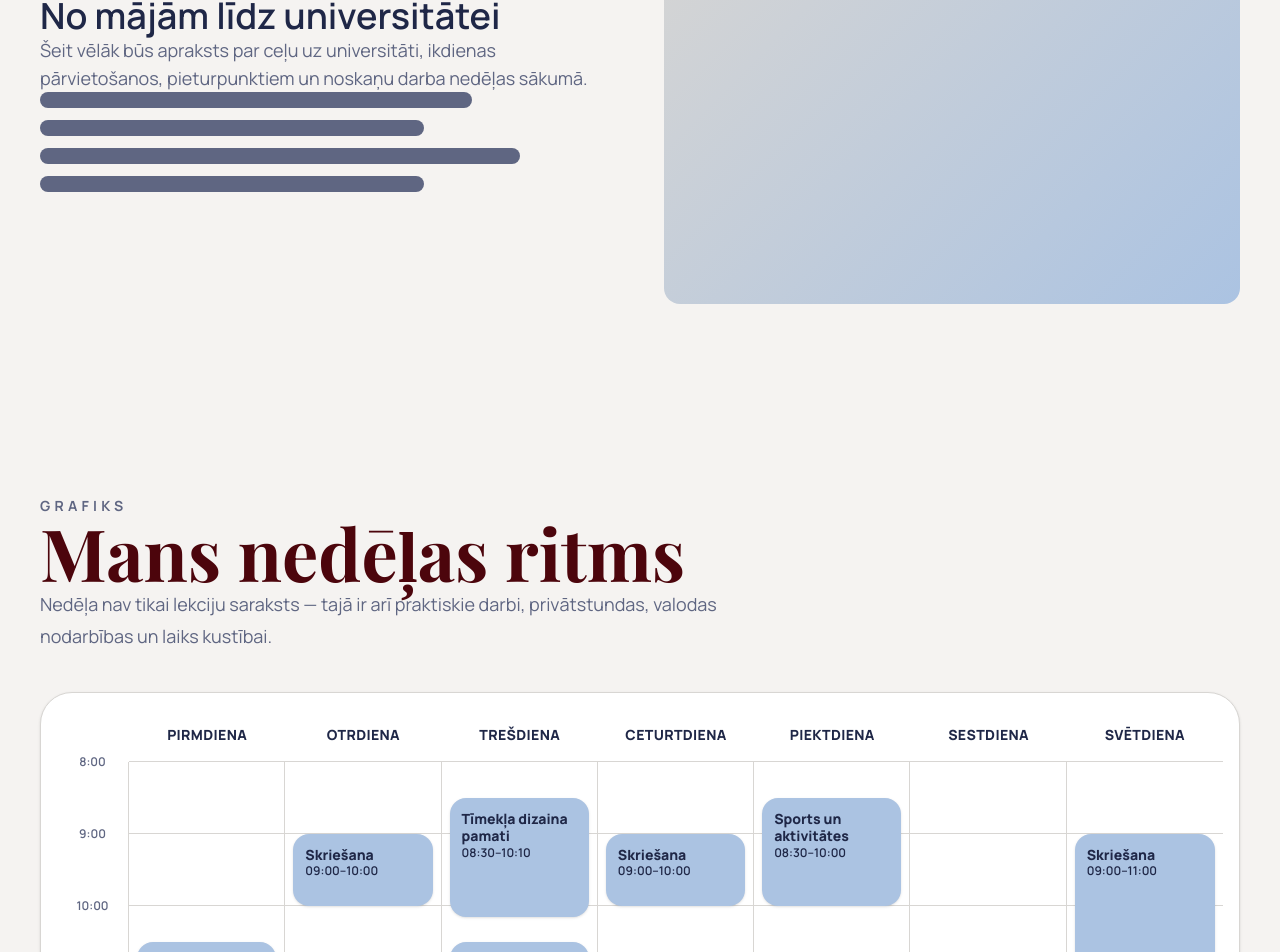
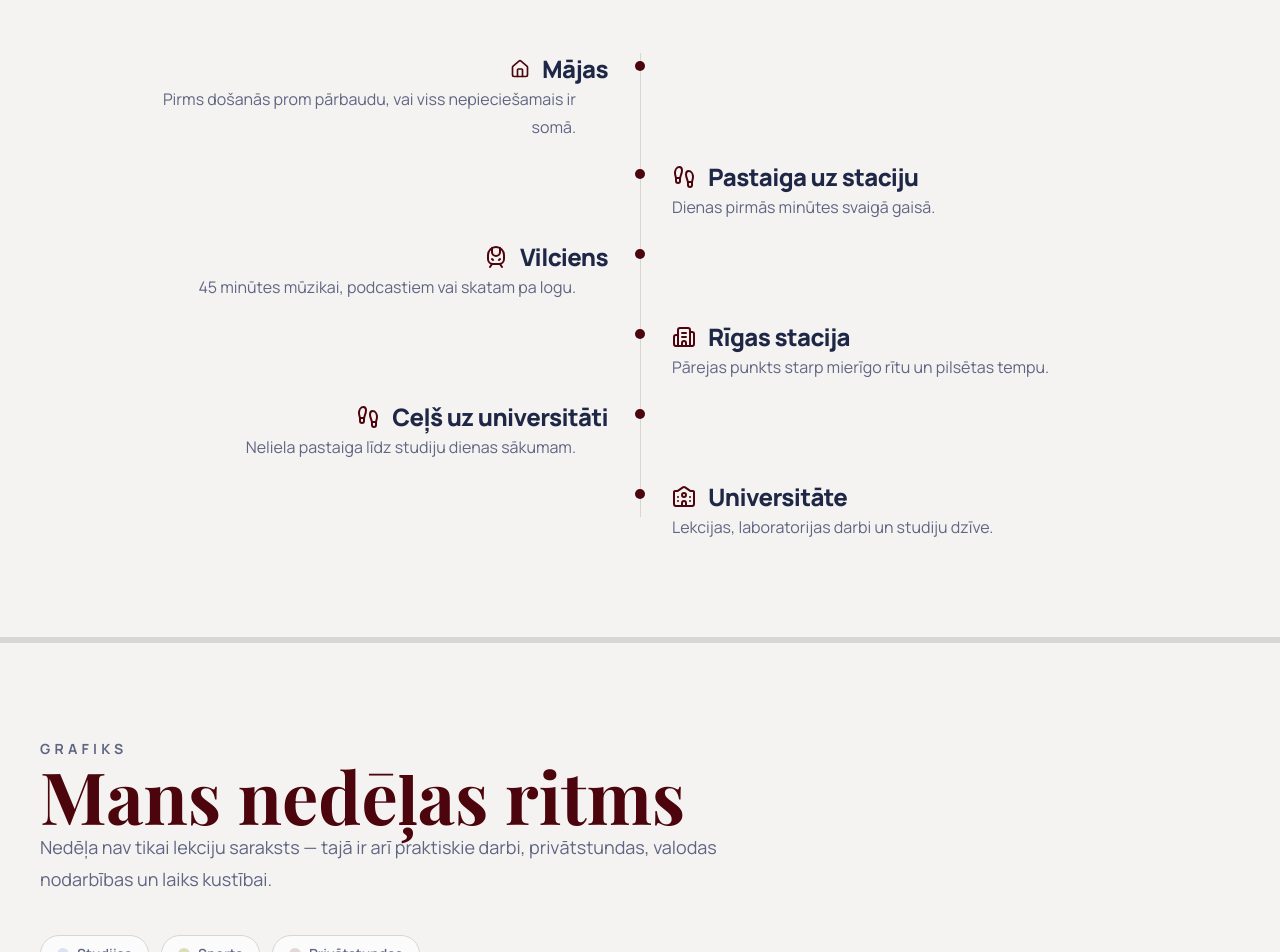
Before and after one commit to BeateSannija/StudentaNedela, a React (Vite) app: page / in a window 1280 px wide. Shown: the part 1838-2790 px from the top of the page. Built offline with nearby package versions, Linux system fonts and the light colour scheme.

Commit message:
Add core JourneySection layout

```diff
--- a/src/components/JourneySection.tsx
+++ b/src/components/JourneySection.tsx
@@ -1,29 +1,218 @@
+function HouseIcon() {
+  return (
+    <svg
+      xmlns="http://www.w3.org/2000/svg"
+      viewBox="0 0 24 24"
+      fill="none"
+      stroke="currentColor"
+      strokeWidth="2"
+      strokeLinecap="round"
+      strokeLinejoin="round"
+      className="h-5 w-5 shrink-0"
+      aria-hidden="true"
+    >
+      <path d="M15 21v-8a1 1 0 0 0-1-1h-4a1 1 0 0 0-1 1v8" />
+      <path d="M3 10a2 2 0 0 1 .709-1.528l7-6a2 2 0 0 1 2.582 0l7 6A2 2 0 0 1 21 10v9a2 2 0 0 1-2 2H5a2 2 0 0 1-2-2z" />
+    </svg>
+  );
+}
+
+function WalkIcon() {
+  return (
+    <svg
+      xmlns="http://www.w3.org/2000/svg"
+      width="24"
+      height="24"
+      viewBox="0 0 24 24"
+      fill="none"
+      stroke="currentColor"
+      stroke-width="2"
+      stroke-linecap="round"
+      stroke-linejoin="round"
+      // class="lucide lucide-footprints-icon lucide-footprints"
+    >
+      <path d="M4 16v-2.38C4 11.5 2.97 10.5 3 8c.03-2.72 1.49-6 4.5-6C9.37 2 10 3.8 10 5.5c0 3.11-2 5.66-2 8.68V16a2 2 0 1 1-4 0Z" />
+      <path d="M20 20v-2.38c0-2.12 1.03-3.12 1-5.62-.03-2.72-1.49-6-4.5-6C14.63 6 14 7.8 14 9.5c0 3.11 2 5.66 2 8.68V20a2 2 0 1 0 4 0Z" />
+      <path d="M16 17h4" />
+      <path d="M4 13h4" />
+    </svg>
+  );
+}
+function TrainIcon() {
+  return (
+    <svg
+      xmlns="http://www.w3.org/2000/svg"
+      width="24"
+      height="24"
+      viewBox="0 0 24 24"
+      fill="none"
+      stroke="currentColor"
+      stroke-width="2"
+      stroke-linecap="round"
+      stroke-linejoin="round"
+      // class="lucide lucide-train-front-icon lucide-train-front"
+    >
+      <path d="M8 3.1V7a4 4 0 0 0 8 0V3.1" />
+      <path d="m9 15-1-1" />
+      <path d="m15 15 1-1" />
+      <path d="M9 19c-2.8 0-5-2.2-5-5v-4a8 8 0 0 1 16 0v4c0 2.8-2.2 5-5 5Z" />
+      <path d="m8 19-2 3" />
+      <path d="m16 19 2 3" />
+    </svg>
+  );
+}
+function CityIcon() {
+  return (
+    <svg
+      xmlns="http://www.w3.org/2000/svg"
+      width="24"
+      height="24"
+      viewBox="0 0 24 24"
+      fill="none"
+      stroke="currentColor"
+      stroke-width="2"
+      stroke-linecap="round"
+      stroke-linejoin="round"
+      // class="lucide lucide-building2-icon lucide-building-2"
+    >
+      <path d="M10 12h4" />
+      <path d="M10 8h4" />
+      <path d="M14 21v-3a2 2 0 0 0-4 0v3" />
+      <path d="M6 10H4a2 2 0 0 0-2 2v7a2 2 0 0 0 2 2h16a2 2 0 0 0 2-2V9a2 2 0 0 0-2-2h-2" />
+      <path d="M6 21V5a2 2 0 0 1 2-2h8a2 2 0 0 1 2 2v16" />
+    </svg>
+  );
+}
+function UniIcon() {
+  return (
+    <svg
+      xmlns="http://www.w3.org/2000/svg"
+      width="24"
+      height="24"
+      viewBox="0 0 24 24"
+      fill="none"
+      stroke="currentColor"
+      stroke-width="2"
+      stroke-linecap="round"
+      stroke-linejoin="round"
+      // class="lucide lucide-university-icon lucide-university"
+    >
+      <path d="M14 21v-3a2 2 0 0 0-4 0v3" />
+      <path d="M18 12h.01" />
+      <path d="M18 16h.01" />
+      <path d="M22 7a1 1 0 0 0-1-1h-2a2 2 0 0 1-1.143-.359L13.143 2.36a2 2 0 0 0-2.286-.001L6.143 5.64A2 2 0 0 1 5 6H3a1 1 0 0 0-1 1v12a2 2 0 0 0 2 2h16a2 2 0 0 0 2-2z" />
+      <path d="M6 12h.01" />
+      <path d="M6 16h.01" />
+      <circle cx="12" cy="10" r="2" />
+    </svg>
+  );
+}
+
+const journeySteps = [
+  {
+    id: "home",
+    title: "Mājas",
+    text: "Pirms došanās prom pārbaudu, vai viss nepieciešamais ir somā.",
+    icon: HouseIcon,
+  },
+  {
+    id: "walk-to-station",
+    title: "Pastaiga uz staciju",
+    text: "Dienas pirmās minūtes svaigā gaisā.",
+    icon: WalkIcon,
+  },
+  {
+    id: "train",
+    title: "Vilciens",
+    text: "45 minūtes mūzikai, podcastiem vai skatam pa logu.",
+    icon: TrainIcon,
+  },
+  {
+    id: "riga-station",
+    title: "Rīgas stacija",
+    text: "Pārejas punkts starp mierīgo rītu un pilsētas tempu.",
+    icon: CityIcon,
+  },
+  {
+    id: "walk-to-university",
+    title: "Ceļš uz universitāti",
+    text: "Neliela pastaiga līdz studiju dienas sākumam.",
+    icon: WalkIcon,
+  },
+  {
+    id: "university",
+    title: "Universitāte",
+    text: "Lekcijas, laboratorijas darbi un studiju dzīve.",
+    icon: UniIcon,
+  },
+];
+
 export function JourneySection() {
   return (
-    <section id="route" className="section">
+    <section id="route" className="section section-divider">
       <div className="container">
-        <div className="grid items-center gap-12 md:grid-cols-2">
-          <div className="space-y-6">
-            <h2 className="text-3xl font-semibold md:text-4xl">
-              No mājām līdz universitātei
-            </h2>
+        <div className="mb-14 max-w-3xl">
+          <div className="relative inline-block">
+            <div className="absolute -left-4 top-0 h-7 w-32 -rotate-1 bg-[var(--color-green)]" />
 
-            <p className="text-lg text-[var(--color-muted)]">
-              Šeit vēlāk būs apraksts par ceļu uz universitāti, ikdienas
-              pārvietošanos, pieturpunktiem un noskaņu darba nedēļas sākumā.
+            <p className="relative pt-[2px] text-sm font-bold uppercase tracking-[0.3em] text-[var(--color-primary)]">
+              Ceļš
             </p>
-
-            <div className="space-y-3">
-              <div className="h-4 w-3/4 rounded-full bg-[var(--color-muted)]" />
-              <div className="h-4 w-2/3 rounded-full bg-[var(--color-muted)]" />
-              <div className="h-4 w-5/6 rounded-full bg-[var(--color-muted)]" />
-              <div className="h-4 w-2/3 rounded-full bg-[var(--color-muted)]" />
-            </div>
           </div>
 
-          <div className="placeholder-box h-[420px]" />
+          <h2 className="mt-5 display-heading text-4xl font-bold leading-[1.02] text-[var(--color-primary)] md:text-6xl">
+            No mājām līdz universitātei
+          </h2>
+
+          <p className="mt-5 max-w-2xl text-base leading-7 text-[var(--color-muted)]">
+            Ikdienas maršruts, kas savieno mierīgu rītu, vilciena ritmu un
+            studiju dienas sākumu pilsētā.
+          </p>
+        </div>
+
+        <div className="relative mx-auto max-w-5xl">
+          <div className="absolute bottom-6 left-[1.1rem] top-0 w-px bg-[var(--color-border)] md:left-1/2" />
+
+          <div className="space-y-8 md:space-y-5">
+            {journeySteps.map((step, index) => {
+              const isRight = index % 2 === 1;
+              const Icon = step.icon;
+
+              return (
+                <article
+                  key={step.id}
+                  className="relative grid gap-6 md:grid-cols-2 md:gap-16"
+                >
+                  <span className="absolute left-[1.1rem] top-2 z-10 h-2.5 w-2.5 -translate-x-1/2 rounded-full bg-[var(--color-primary)] md:left-1/2" />
+                  <div
+                    className={`relative pl-14 md:pl-0 ${
+                      isRight
+                        ? "md:col-start-2 md:text-left"
+                        : "md:col-start-1 md:text-right"
+                    }`}
+                  >
+                    <h3
+                      className={`flex items-center gap-3 text-2xl font-extrabold tracking-tight text-[var(--color-text)] ${
+                        !isRight ? "md:justify-end" : ""
+                      }`}
+                    >
+                      <span className="text-[var(--color-primary)]">
+                        <Icon />
+                      </span>
+
+                      {step.title}
+                    </h3>
+
+                    <p className="mt-2 max-w-md text-base leading-7 text-[var(--color-muted)] md:ml-auto">
+                      {step.text}
+                    </p>
+                  </div>
+                </article>
+              );
+            })}
+          </div>
         </div>
       </div>
-     </section>
-  )
+    </section>
+  );
 }
--- a/src/components/RelaxSection.tsx
+++ b/src/components/RelaxSection.tsx
@@ -27,7 +27,7 @@ const hobbies = [
     image: "/images/relax-cook.jpg",
     imagePosition: 'object-center',
     description: [
-      "Tā kā piekopju augu valsts uzturu man nākas daudz gatavot. Lai gan man vienmēr ir paticis gatavot. "  +
+      "Tā kā piekopju augu valsts uzturu man nākas daudz gatavot. "  +
       "Tāpat man patīk apmeklēt jaunas vietas, kur var garšīgi paēst un pasūtīt ko tādu, ko vēlāk varētu mēģināt atdarināt un ieviest savā ēdienkārtē"
     ]
   },
--- a/src/components/ScheduleSection.tsx
+++ b/src/components/ScheduleSection.tsx
@@ -15,6 +15,7 @@ const events = [
     time: "10:30–12:10",
     start: 10.5,
     end: 12.16,
+    category: "studies",
   },
   {
     day: "Otrdiena",
@@ -22,6 +23,7 @@ const events = [
     time: "09:00–10:00",
     start: 9,
     end: 10,
+    category: "sports",
   },
   {
     day: "Otrdiena",
@@ -29,6 +31,7 @@ const events = [
     time: "14:30–16:10",
     start: 14.5,
     end: 16.16,
+    category: "studies",
   },
   {
     day: "Otrdiena",
@@ -36,6 +39,7 @@ const events = [
     time: "16:30–18:05",
     start: 16.5,
     end: 18.08,
+    category: "studies",
   },
   {
     day: "Trešdiena",
@@ -43,6 +47,7 @@ const events = [
     time: "08:30–10:10",
     start: 8.5,
     end: 10.16,
+    category: "studies",
   },
   {
     day: "Trešdiena",
@@ -50,6 +55,7 @@ const events = [
     time: "10:30–12:10",
     start: 10.5,
     end: 12.16,
+    category: "studies",
   },
   {
     day: "Trešdiena",
@@ -57,6 +63,7 @@ const events = [
     time: "14:30–16:10",
     start: 14.5,
     end: 16.16,
+    category: "studies",
   },
   {
     day: "Trešdiena",
@@ -64,6 +71,7 @@ const events = [
     time: "16:30–18:10",
     start: 16.5,
     end: 18.16,
+    category: "studies",
   },
   {
     day: "Ceturtdiena",
@@ -71,6 +79,7 @@ const events = [
     time: "09:00–10:00",
     start: 9,
     end: 10,
+    category: "sports",
   },
   {
     day: "Ceturtdiena",
@@ -78,6 +87,7 @@ const events = [
     time: "15:00–16:00",
     start: 15,
     end: 16,
+    category: "private",
   },
   {
     day: "Ceturtdiena",
@@ -85,6 +95,7 @@ const events = [
     time: "16:30–19:50",
     start: 16.5,
     end: 19.83,
+    category: "studies",
   },
   {
     day: "Piektdiena",
@@ -92,6 +103,7 @@ const events = [
     time: "08:30–10:00",
     start: 8.5,
     end: 10,
+    category: "sports",
   },
   {
     day: "Piektdiena",
@@ -99,6 +111,7 @@ const events = [
     time: "14:30–16:10",
     start: 14.5,
     end: 16.16,
+    category: "private",
   },
   {
     day: "Svētdiena",
@@ -106,18 +119,37 @@ const events = [
     time: "09:00–11:00",
     start: 9,
     end: 11,
+    category: "sports",
   },
+];
+
+const legendItems = [
+  { label: "Studijas", className: "bg-[rgba(171,195,226,0.42)]" },
+  { label: "Sports", className: "bg-[rgba(151,168,60,0.34)]" },
+  { label: "Privātstundas", className: "bg-[rgba(76,5,12,0.14)]" },
 ];
 
 const startHour = 8;
 const endHour = 20;
-const hourHeight = 72;
+const hourHeight = 52;
 
 function getEventStyle(start: number, end: number) {
   return {
     top: `${(start - startHour) * hourHeight}px`,
     height: `${(end - start) * hourHeight}px`,
   };
+}
+
+function getEventClass(category: string) {
+  if (category === "sports") {
+    return "bg-[rgba(151,168,60,0.34)]";
+  }
+
+  if (category === "private") {
+    return "bg-[rgba(76,5,12,0.14)]";
+  }
+
+  return "bg-[rgba(171,195,226,0.42)]";
 }
 
 export function ScheduleSection() {
@@ -139,14 +171,26 @@ export function ScheduleSection() {
           </p>
         </div>
 
-        <div className="overflow-x-auto rounded-[2rem] border border-[var(--color-border)] bg-[var(--color-surface)] p-4 shadow-sm">
+        <div className="mb-5 flex flex-wrap gap-3">
+          {legendItems.map((item) => (
+            <div
+              key={item.label}
+              className="flex items-center gap-2 rounded-full border border-[var(--color-border)] bg-[var(--color-surface)]/70 px-4 py-2 text-sm font-semibold text-[var(--color-muted)]"
+            >
+              <span className={`h-3 w-3 rounded-full ${item.className}`} />
+              {item.label}
+            </div>
+          ))}
+        </div>
+
+        <div className="overflow-x-auto rounded-[1.5rem] border border-[var(--color-border)] bg-[var(--color-surface)]/70 p-4 shadow-sm">
           <div className="min-w-[980px]">
             <div className="grid grid-cols-[72px_repeat(7,1fr)]">
               <div />
               {days.map((day) => (
                 <div
                   key={day}
-                  className="border-b border-[var(--color-border)] px-3 py-4 text-center text-sm font-extrabold uppercase tracking-wide"
+                  className="border-b border-[var(--color-border)] px-3 py-3 text-center text-xs font-extrabold uppercase tracking-wide"
                 >
                   {day}
                 </div>
@@ -155,7 +199,7 @@ export function ScheduleSection() {
 
             <div
               className="relative grid grid-cols-[72px_repeat(7,1fr)]"
-              style={{ height: `${(endHour - startHour) * hourHeight + 32}px` }}
+              style={{ height: `${(endHour - startHour) * hourHeight + 18}px` }}
             >
               <div className="relative border-r border-[var(--color-border)]">
                 {Array.from({ length: endHour - startHour + 1 }, (_, index) => {
@@ -164,7 +208,7 @@ export function ScheduleSection() {
                   return (
                     <div
                       key={hour}
-                      className="absolute left-0 flex w-full -translate-y-1/2  justify-center text-xs font-semibold text-[var(--color-muted)]"
+                      className="absolute left-0 flex w-full -translate-y-1/2 justify-center text-xs font-semibold text-[var(--color-muted)]"
                       style={{ top: `${index * hourHeight}px` }}
                     >
                       {hour}:00
@@ -191,13 +235,15 @@ export function ScheduleSection() {
                     .map((event) => (
                       <article
                         key={`${event.day}-${event.title}-${event.time}`}
-                        className="absolute left-2 right-2 rounded-2xl bg-[var(--color-blue)] p-3 text-sm shadow-sm"
+                        className={`absolute left-1.5 right-1.5 rounded-xl border border-white/40 p-2 text-xs shadow-[0_6px_16px_rgba(31,39,71,0.06)] ${getEventClass(
+                          event.category
+                        )}`}
                         style={getEventStyle(event.start, event.end)}
                       >
                         <h3 className="font-extrabold leading-tight">
                           {event.title}
                         </h3>
-                        <p className="mt-1 text-xs font-semibold">
+                        <p className="mt-0.5 text-[0.68rem] font-semibold text-[var(--color-muted)]">
                           {event.time}
                         </p>
                       </article>
```
Also changed, not shown: src/index.css (+12 -0 lines).
